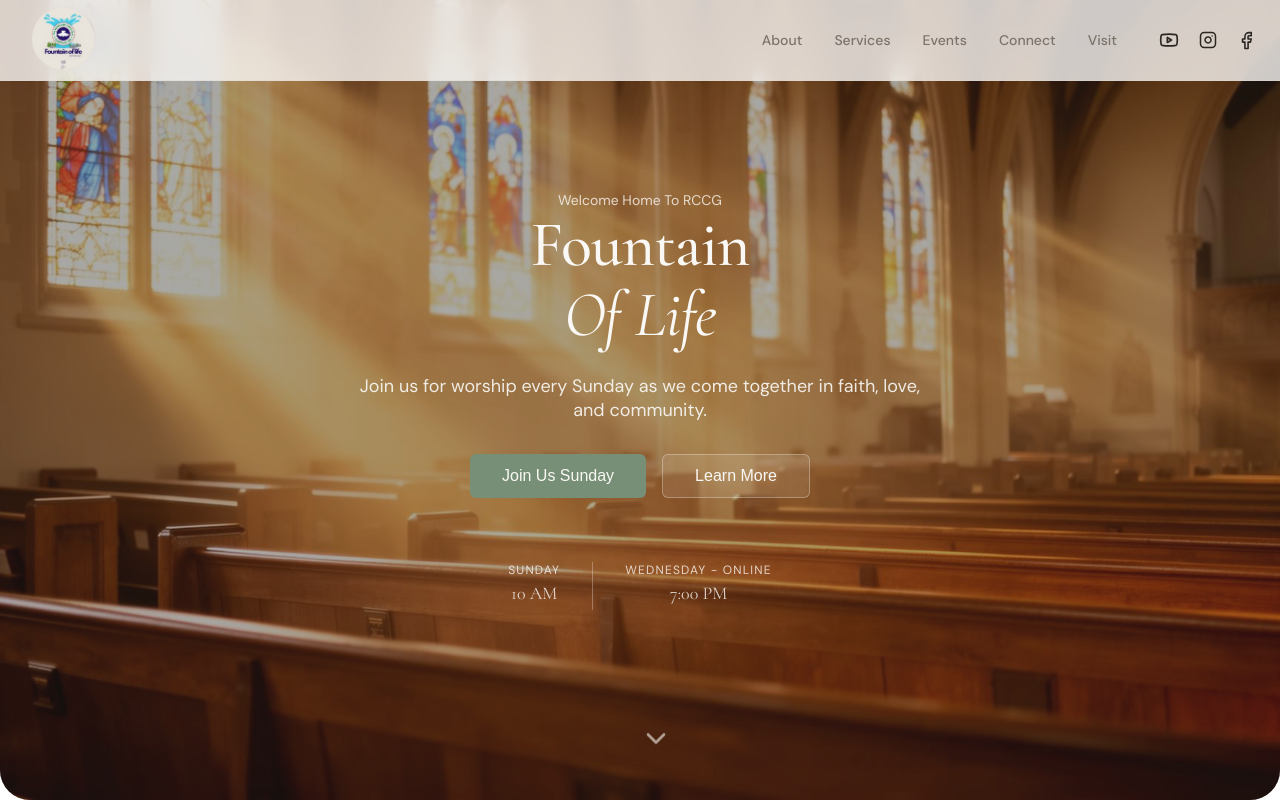
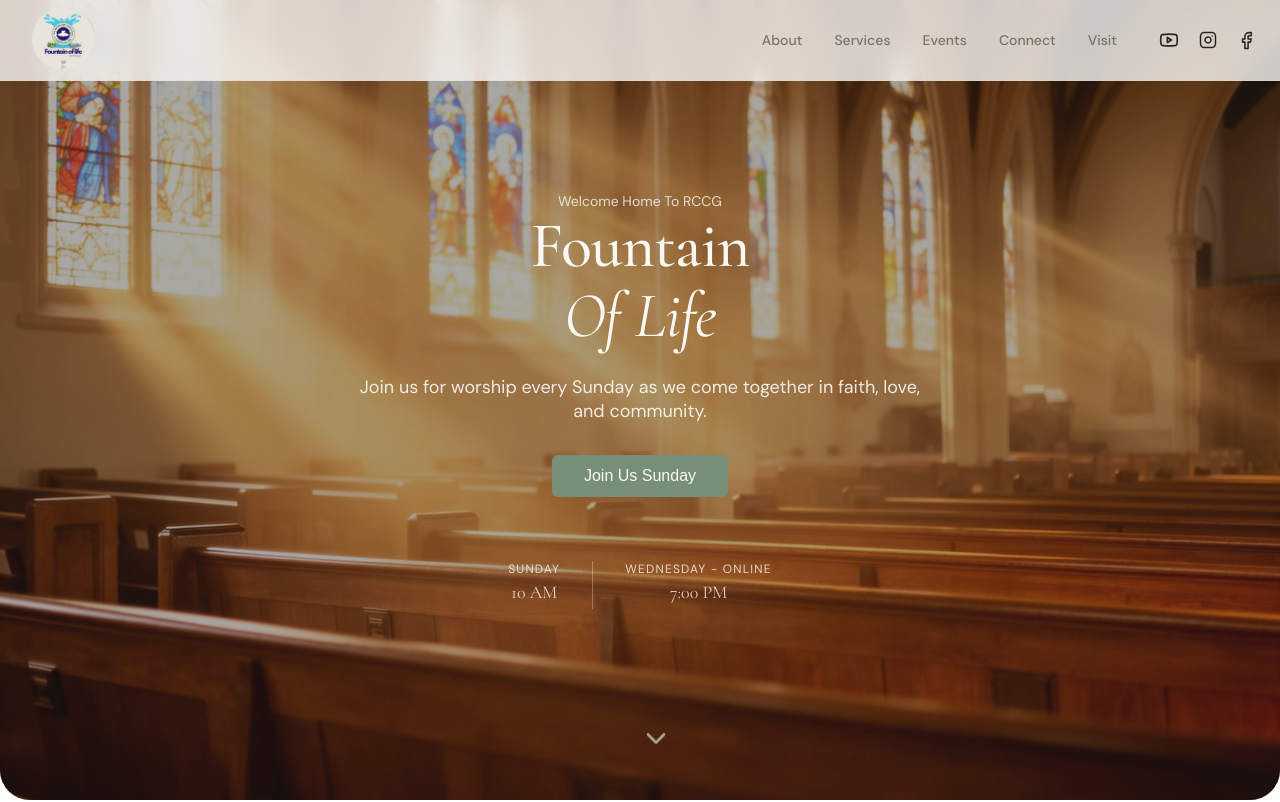
Before and after one commit to itxjoshy/church-site-2, a React (Vite) app: page / in a window 1280 px wide. Shown: the top 802 px of the page. Built offline with nearby package versions, Linux system fonts and the light colour scheme.

Commit message:
update: added a link to button

```diff
--- a/src/components/Hero.jsx
+++ b/src/components/Hero.jsx
@@ -27,8 +27,12 @@
         </p>
 
         <div className="hero-buttons" style={{ animationDelay: "0.8s" }}>
-          <button className="hero-button primary">Join Us Sunday</button>
-          <button className="hero-button outline">Learn More</button>
+          <a
+            href="https://youtube.com/@rccgfountainoflifescarboro8129?si=ndAK1NcQz-MhdKM3"
+            target="_blank"
+          >
+            <button className="hero-button primary">Join Us Sunday</button>
+          </a>
         </div>
 
         {/* Service Times */}
--- a/src/components/hero.css
+++ b/src/components/hero.css
@@ -79,18 +79,10 @@
 
 /* Buttons */
 .hero-buttons {
-  display: flex;
-  flex-direction: column;
-  gap: 1rem;
+  justify-content: center;
   justify-content: center;
   opacity: 0;
   animation: fade-in 1s ease-out forwards;
-}
-
-@media (min-width: 640px) {
-  .hero-buttons {
-    flex-direction: row;
-  }
 }
 
 .hero-button {
@@ -105,20 +97,11 @@
 .hero-button.primary {
   background-color: hsl(var(--primary));
   color: hsl(var(--primary-foreground));
+  width: max-content;
 }
 
 .hero-button.primary:hover {
   background-color: hsl(var(--primary) / 0.9);
-}
-
-.hero-button.outline {
-  background-color: hsl(var(--primary-foreground) / 0.1);
-  color: hsl(var(--primary-foreground));
-  border: 1px solid hsl(var(--primary-foreground) / 0.3);
-}
-
-.hero-button.outline:hover {
-  background-color: hsl(var(--primary-foreground) / 0.2);
 }
 
 /* Service Times */
```
